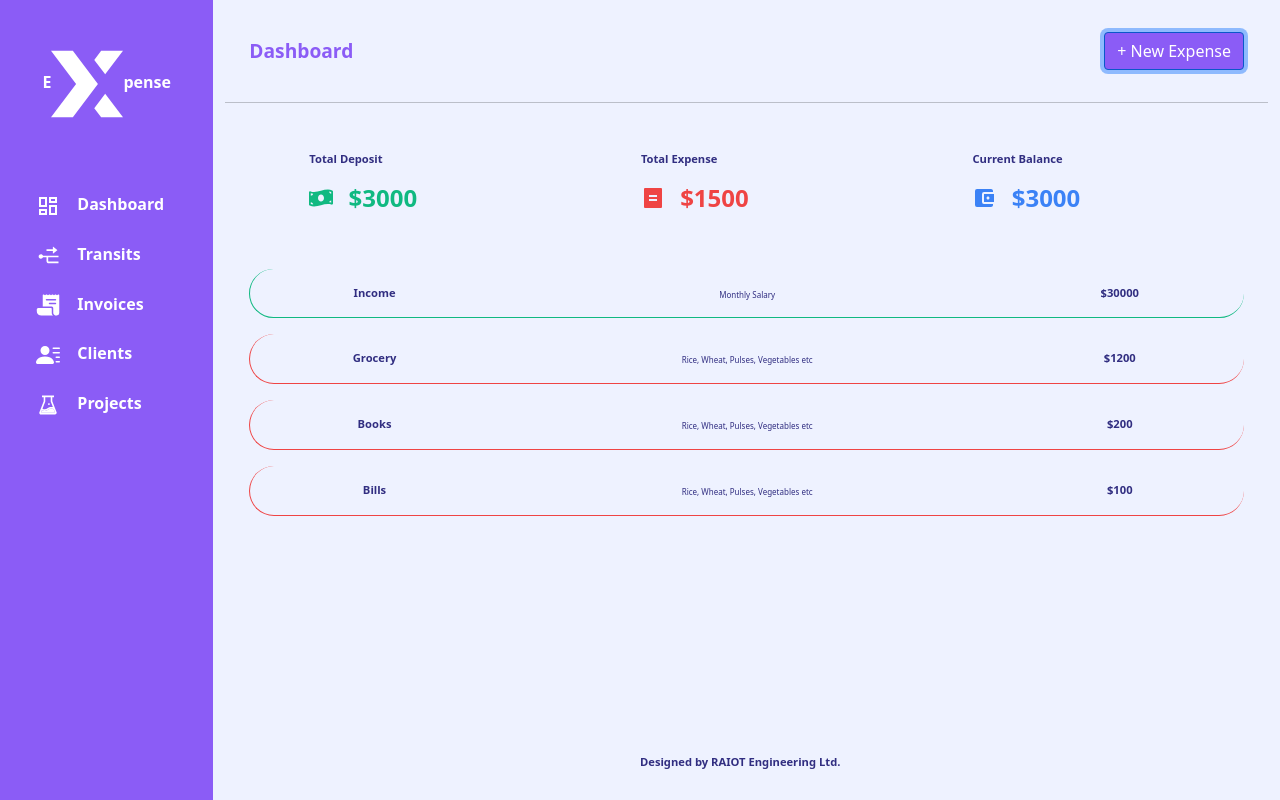
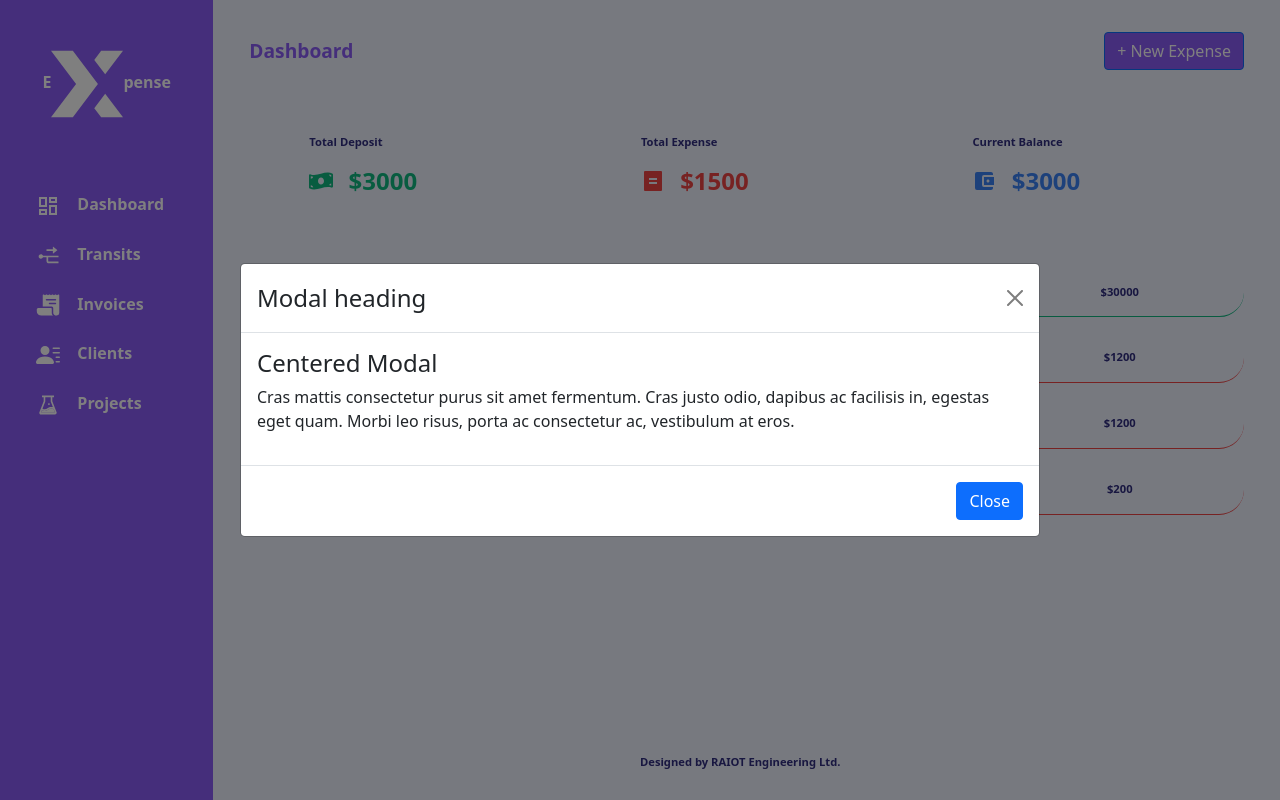
Before and after one commit to Muhammad-Talha-786/Expense-Tracker-App, a React (Create React App) app: page / in a window 1280 px wide. Both pictures are taken after a click on the button "+ New Expense". Built offline with nearby package versions, Linux system fonts and the light colour scheme.

Commit message:
Scroll View and Modal Added

```diff
--- /dev/null
+++ b/src/Components/AddTransaction.js
@@ -0,0 +1,34 @@
+import React from 'react';
+import { Modal, Button } from "react-bootstrap";
+
+const AddTransaction = (props) => {
+    return (
+      <div>
+        <Modal
+          {...props}
+          size="lg"
+          aria-labelledby="contained-modal-title-vcenter"
+          centered
+        >
+          <Modal.Header closeButton>
+            <Modal.Title id="contained-modal-title-vcenter">
+              Modal heading
+            </Modal.Title>
+          </Modal.Header>
+          <Modal.Body>
+            <h4>Centered Modal</h4>
+            <p>
+              Cras mattis consectetur purus sit amet fermentum. Cras justo odio,
+              dapibus ac facilisis in, egestas eget quam. Morbi leo risus, porta
+              ac consectetur ac, vestibulum at eros.
+            </p>
+          </Modal.Body>
+          <Modal.Footer>
+            <Button onClick={props.onHide}>Close</Button>
+          </Modal.Footer>
+        </Modal>
+      </div>
+    );
+}
+
+export default AddTransaction;
--- a/src/Components/Header.js
+++ b/src/Components/Header.js
@@ -1,7 +1,11 @@
-import React from 'react';
+import React, { useState } from "react";
 import { Container, Navbar, Button } from "react-bootstrap";
+import AddTransaction from './AddTransaction';
 
 const Header = () => {
+
+  const [modalShow, setModalShow] = useState(false);
+
     return (
       <div className="mt-3">
         <Navbar variant="dark">
@@ -16,7 +20,15 @@ const Header = () => {
             >
               Dashboard
             </p>
-            <Button style={{ backgroundColor: "#8B5CF6" }}>
+            <AddTransaction
+              show={modalShow}
+              onHide={() => setModalShow(false)}
+            />
+
+            <Button
+              style={{ backgroundColor: "#8B5CF6" }}
+              onClick={() => setModalShow(true)}
+            >
               {" "}
               + New Expense
             </Button>
--- a/src/Components/Right.js
+++ b/src/Components/Right.js
@@ -1,16 +1,15 @@
 import React from "react";
 import Header from "./Header";
 import Balance from "./Balance";
-import Transactions from "./Transactions";
+import TransactionList from "./TransactionList";
 import Footer from "./Footer";
 
 const Right = () => {
   return (
     <div>
       <Header />
-      <hr />
       <Balance />
-      <Transactions />
+      <TransactionList />
       <Footer />
     </div>
   );
--- a/src/Components/Transactions.js
+++ b/src/Components/TransactionList.js
@@ -1,9 +1,9 @@
 import React from "react";
 import { Container, Row, Col } from "react-bootstrap";
 
-const Transactions = () => {
+const TransactionList = () => {
   return (
-    <div>
+    <div style={{ height: "280px", overflow: "auto" }}>
       <Container>
         <Row
           className="mx-auto pt-3 mt-3 text-center"
@@ -53,6 +53,51 @@ const Transactions = () => {
 
         {/* Testing Transactions Lists */}
 
+        <Row
+          className="mx-auto pt-3 mt-3 text-center"
+          style={{
+            borderLeft: "solid",
+            borderBottom: "solid",
+            borderRadius: "30px",
+            borderColor: "#EF4444",
+            borderWidth: "0.1rem",
+          }}
+        >
+          <Col md={3}>
+            <p
+              className="my-auto"
+              style={{
+                color: "#312E81",
+                fontWeight: "bold",
+                fontSize: "0.7rem",
+              }}
+            >
+              Grocery
+            </p>
+          </Col>
+          <Col md={6}>
+            <p
+              className="pt-1"
+              style={{
+                color: "#312E81",
+                fontSize: "0.5rem",
+              }}
+            >
+              Rice, Wheat, Pulses, Vegetables etc
+            </p>
+          </Col>
+          <Col md={3}>
+            <p
+              style={{
+                color: "#312E81",
+                fontWeight: "bold",
+                fontSize: "0.7rem",
+              }}
+            >
+              $1200
+            </p>
+          </Col>
+        </Row>
         <Row
           className="mx-auto pt-3 mt-3 text-center"
           style={{
@@ -193,4 +238,4 @@ const Transactions = () => {
   );
 };
 
-export default Transactions;
+export default TransactionList;
```
